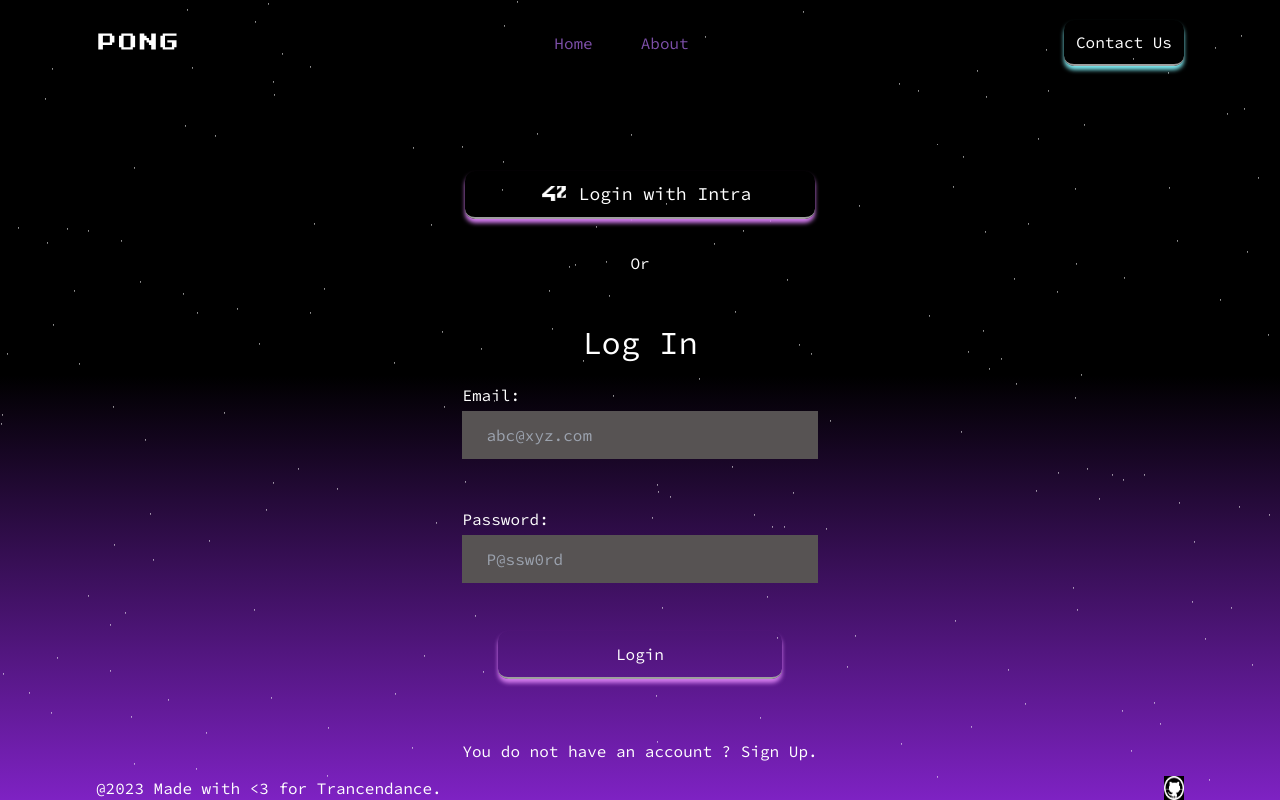
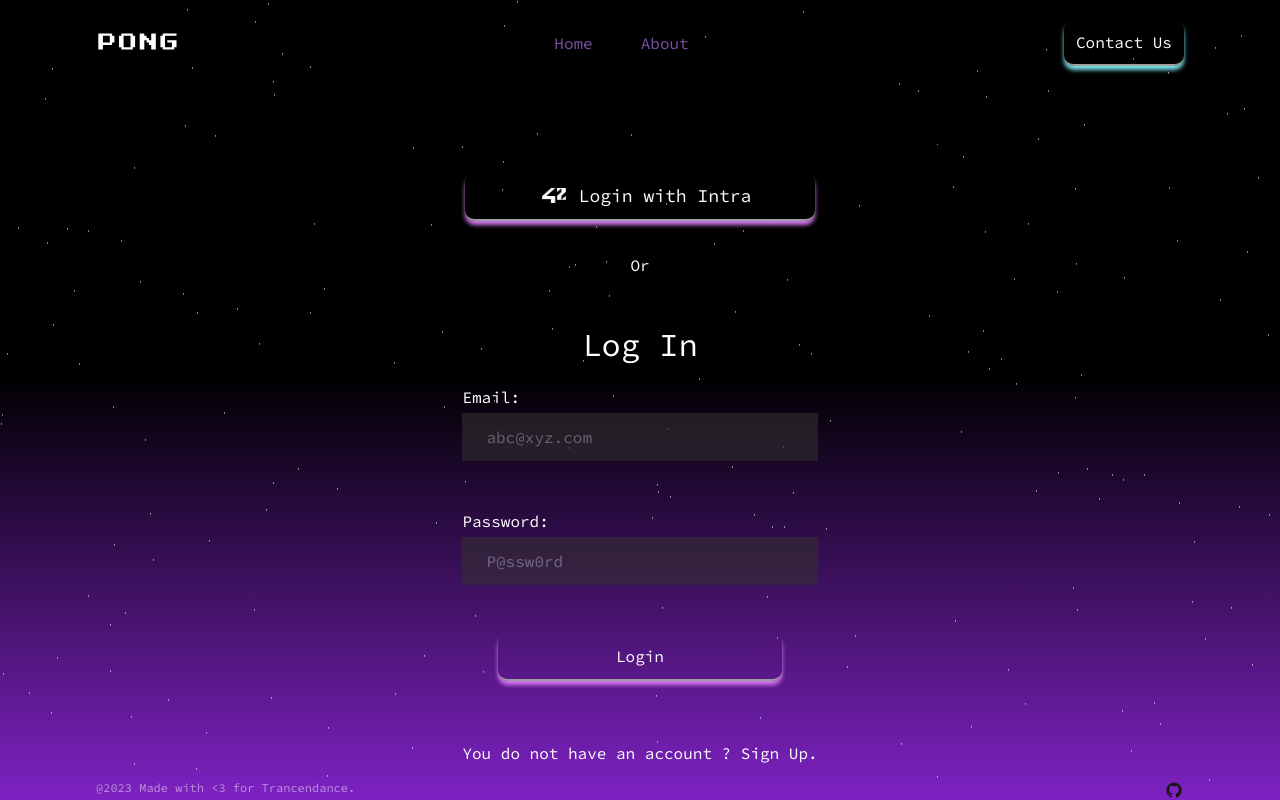
Before and after one commit to chzabakh/last_tr, a Next.js app: page /login in a window 1280 px wide. Built offline with nearby package versions, Linux system fonts and the light colour scheme; no server answers.

Commit message:
footer done

```diff
--- a/src/components/footer/footer.tsx
+++ b/src/components/footer/footer.tsx
@@ -5,8 +5,8 @@ import images from '../../../public/images.png'
 const Footer = () => {
   return (
     // text-xs w-full flex justify-between right-4 flex-end absolute opacity-[0.5]
-    <div className="flex justify-between w-full">
-        <div>@2023 Made with &lt;3 for Trancendance.</div>
+    <div className="flex justify-between w-full text-xs">
+        <div className=' opacity-[0.5]' >@2023 Made with &lt;3 for Trancendance.</div>
         <Image src={images} width={20} height={20} alt="" />
     </div>
   )
--- a/src/styles/login.module.css
+++ b/src/styles/login.module.css
@@ -21,7 +21,7 @@
     display: flex;
     flex-direction: column;
     justify-content: center;
-    background-color: rgb(87, 83, 83);
+    background-color: rgb(50, 47, 47);
     height: 2rem;
     padding: 1.5rem;
     margin-bottom: 3rem;
@@ -31,6 +31,7 @@
     outline: none;
     color: aliceblue;
     width: 100%;
+    opacity: 0.6;
 }
 
 .label
```
Also changed, not shown: src/components/footer/page.module.css (deleted, +0 -14 lines), public/images.png.
